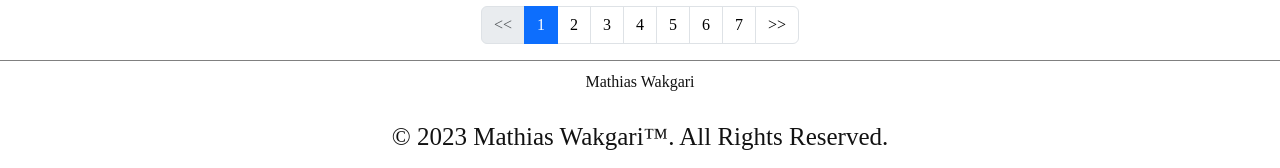
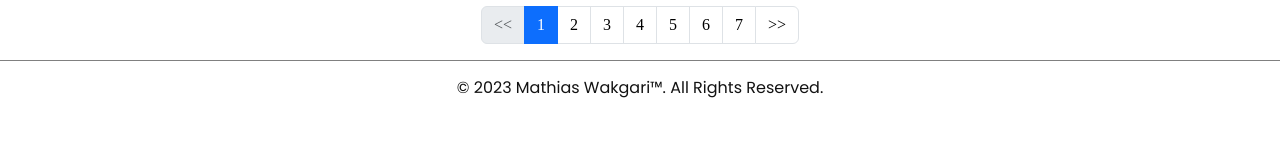
Before and after one commit to mathiaswakgari/movie-hub, a React (Vite) app: page / in a window 1280 px wide. Shown: the part 2072-2240 px from the top of the page. After the commit the page ends 2188 px from the top, so only its background shows below. Built offline with nearby package versions, Linux system fonts and the light colour scheme; no server answers; a web font is replaced by a local one.

Commit message:
Changed footer text and font

```diff
--- a/src/components/Footer.tsx
+++ b/src/components/Footer.tsx
@@ -4,7 +4,7 @@ const Footer = () => {
   return (
     <Box
       w={"100%"}
-      h={"100px"}
+      h={"50px"}
       borderTop={"1px solid grey"}
       bg={"chakra-body-bg"}
       justifyContent={"center"}
@@ -13,11 +13,11 @@ const Footer = () => {
       paddingTop={"20px"}
     >
       <VStack justifyContent={"space-evenly"}>
-        <Text>Mathias Wakgari</Text>
         <Text
+          fontFamily={"Poppins"}
           fontSize={{
             base: "10px",
-            md: "25px",
+            md: "16px",
           }}
         >
           © 2023 Mathias Wakgari™. All Rights Reserved.
```
